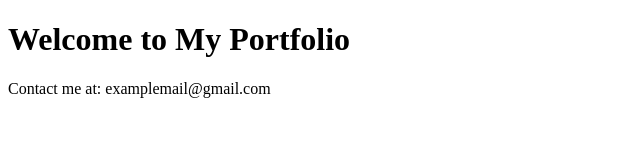
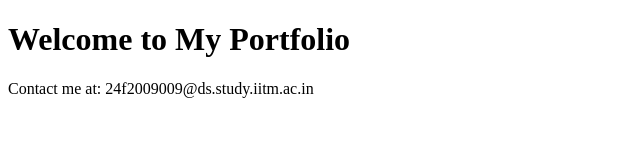
Before and after one commit to 24f2009009/tds-task, a plain HTML site: page index.html in a window 1280 px wide. Shown: the full height of the page, 0-640 px from the left. Drawn offline with Linux system fonts and the light colour scheme.

Commit message:
Update index.html

```diff
--- a/index.html
+++ b/index.html
@@ -6,6 +6,6 @@
 </head>
 <body>
     <h1>Welcome to My Portfolio</h1>
-    <p>Contact me at: <!--email_off-->examplemail@gmail.com<!--/email_off--></p>
+    <p>Contact me at: <!--email_off-->24f2009009@ds.study.iitm.ac.in<!--/email_off--></p>
 </body>
 </html>
```
